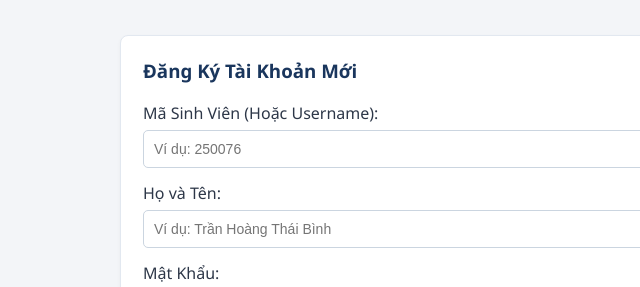
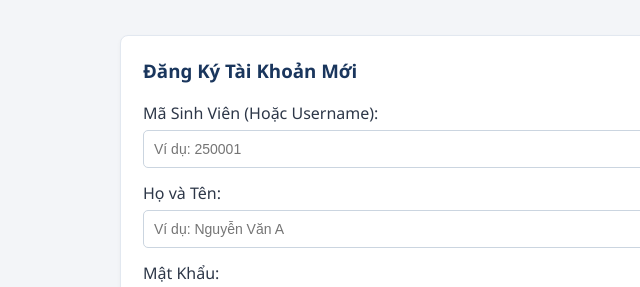
Before and after one commit to lananhdl/tuyendung, a plain HTML site: page jobit/index.html in a window 1280 px wide. Both pictures are taken after a click on the link "Đăng ký tài khoản". Shown: the top 287 px of the page, 0-640 px from the left. Drawn offline with Linux system fonts and the light colour scheme.

Commit message:
Update registration placeholders in index.html

```diff
--- a/jobit/index.html
+++ b/jobit/index.html
@@ -76,10 +76,10 @@
     <div id="cardRegister" class="card hidden">
         <h3>Đăng Ký Tài Khoản Mới</h3>
         <label>Mã Sinh Viên (Hoặc Username):</label>
-        <input type="text" id="regUser" placeholder="Ví dụ: 250076">
+        <input type="text" id="regUser" placeholder="Ví dụ: 250001">
 
         <label>Họ và Tên:</label>
-        <input type="text" id="regName" placeholder="Ví dụ: Trần Hoàng Thái Bình">
+        <input type="text" id="regName" placeholder="Ví dụ: Nguyễn Văn A">
 
         <label>Mật Khẩu:</label>
         <input type="password" id="regPass" placeholder="Tạo mật khẩu...">
```
